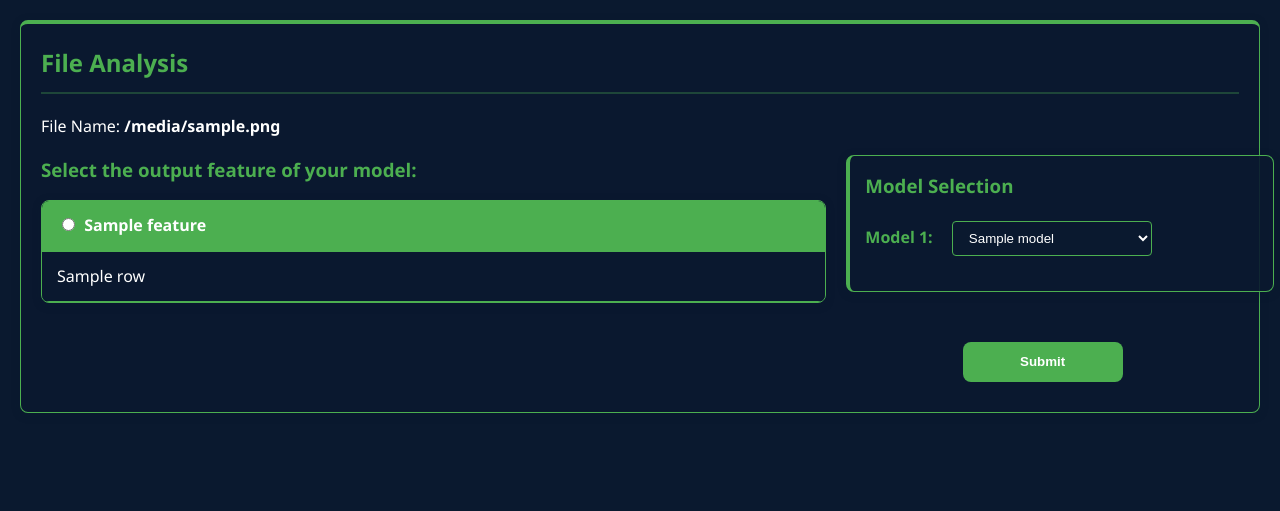
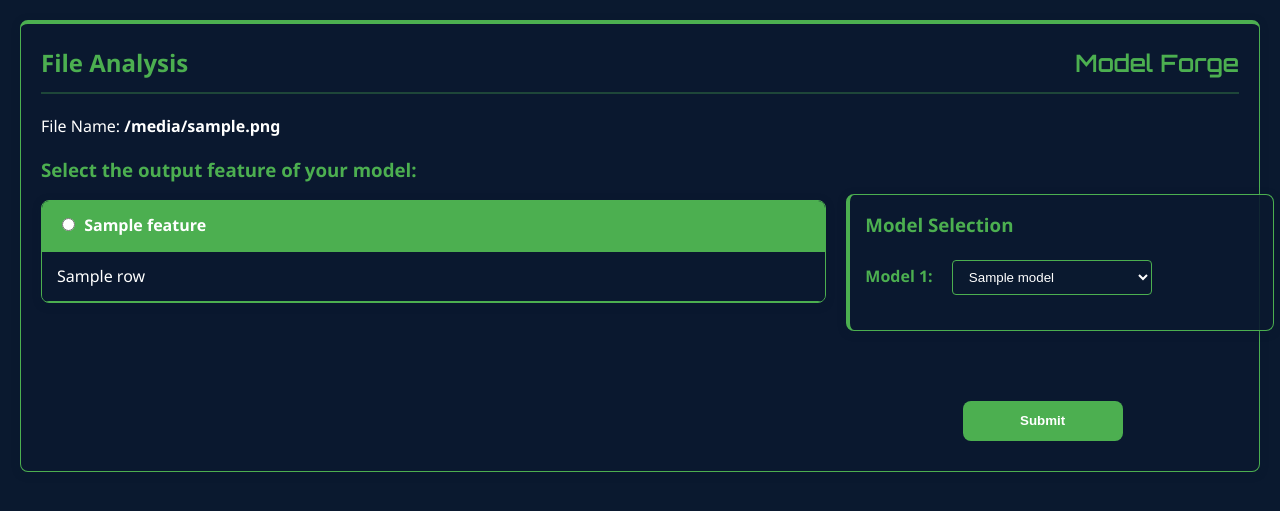
Before and after one commit to SagaR-S-05/ModelForge, a Flask app: template backend/templates/file_content.html in a window 1280 px wide. Shown: the top 511 px of the page. Run offline with Flask 3, Linux system fonts and the light colour scheme; the template is opened without the code that fills it: most values are stand-ins (such as "Sample title", 1, 10 or a date in 2020).

Commit message:
logo and aligning changes

```diff
--- a/backend/static/style.css
+++ b/backend/static/style.css
@@ -17,6 +17,23 @@ body {
 }
 
 /* ===== FORM PAGE STYLES ===== */
+/* Add to your CSS file */
+.product-name {
+  font-family: 'Orbitron', sans-serif;
+  color: var(--primary-green);
+  float: right;
+  font-weight: 600;
+}
+
+/* Optional: If you want to adjust the h2 to accommodate the product name better */
+h2 {
+  display: flex;
+  justify-content: space-between;
+  align-items: center;
+  margin-bottom: 20px;
+  border-bottom: 2px solid rgba(76, 175, 80, 0.3);
+  padding-bottom: 10px;
+}
 
 /* Main content wrapper */
 .form-section {
@@ -99,8 +116,35 @@ tr:hover {
   background-color: rgba(76, 175, 80, 0.2);
 }
 
-/* Model selection and feature comparison containers */
-.model-selection,
+/* Align model selection with table header and stack it above feature comparison */
+.model-selection {
+  background-color: rgba(10, 25, 47, 0.9);
+  padding: 15px;
+  border-radius: var(--border-radius);
+  box-shadow: var(--shadow);
+  border: 1px solid var(--primary-green);
+  border-left: 4px solid var(--primary-green);
+  width: 100%;
+  margin-bottom: 20px;
+  margin-top: 0;
+  position: relative;
+  top: 0;
+   /* Space between model selection and feature comparison */
+}
+
+/* Ensure controls container is properly aligned */
+.controls-container {
+  flex: 1;
+  min-width: 30%;
+  display: flex;
+  flex-direction: column;
+  gap: 20px;
+  height: fit-content;
+  padding-top: 0; /* Remove any top padding */
+  margin-top: 39px; /* Remove any top margin */
+}
+
+/* Make sure the feature comparison is positioned below model selection */
 .feature-comparison {
   background-color: rgba(10, 25, 47, 0.9);
   padding: 15px;
@@ -109,6 +153,7 @@ tr:hover {
   border: 1px solid var(--primary-green);
   border-left: 4px solid var(--primary-green);
   width: 100%;
+  margin-top: 20px; /* Ensure there's no additional space at the top */
 }
 
 /* Controls button container */
--- a/backend/templates/file_content.html
+++ b/backend/templates/file_content.html
@@ -4,11 +4,12 @@
     <meta charset="UTF-8" />
     <meta name="viewport" content="width=device-width, initial-scale=1.0" />
     <link rel="stylesheet" href="../static/style.css" />
+    <link href="https://fonts.googleapis.com/css2?family=Orbitron:wght@400;600;700&display=swap" rel="stylesheet">
     <title>Model Selector</title>
   </head>
   <body>
     <div class="form-section">
-      <h2>File Analysis</h2>
+      <h2>File Analysis <span class="product-name">Model Forge</span></h2>
       <p>File Name: <strong>{{filename}}</strong></p>
 
       <form action="/file/result" method="post">
--- a/backend/templates/results.html
+++ b/backend/templates/results.html
@@ -5,10 +5,11 @@
     <meta name="viewport" content="width=device-width, initial-scale=1.0" />
     <title>Model Results</title>
     <link rel="stylesheet" href="../static/style.css" />
+    <link href="https://fonts.googleapis.com/css2?family=Orbitron:wght@400;600;700&display=swap" rel="stylesheet">
   </head>
   <body>
     <div class="results-container">
-      <h2>Analysis Results</h2>
+      <h2>Analysis Results <span class="product-name">Model Forge</span></h2>
       <p class="filename">File Name: <strong>{{filename}}</strong></p>
 
       <div class="results-grid">
```
Also changed, not shown: 1 other file.
